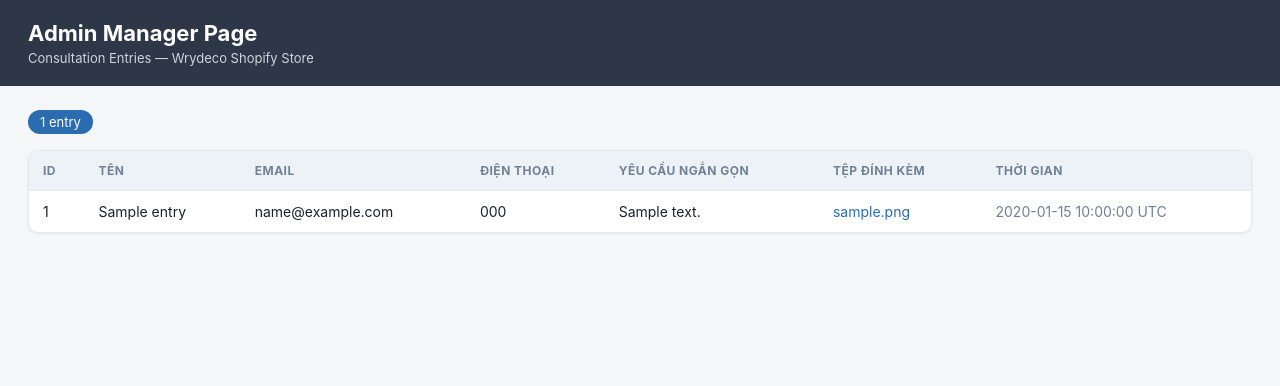
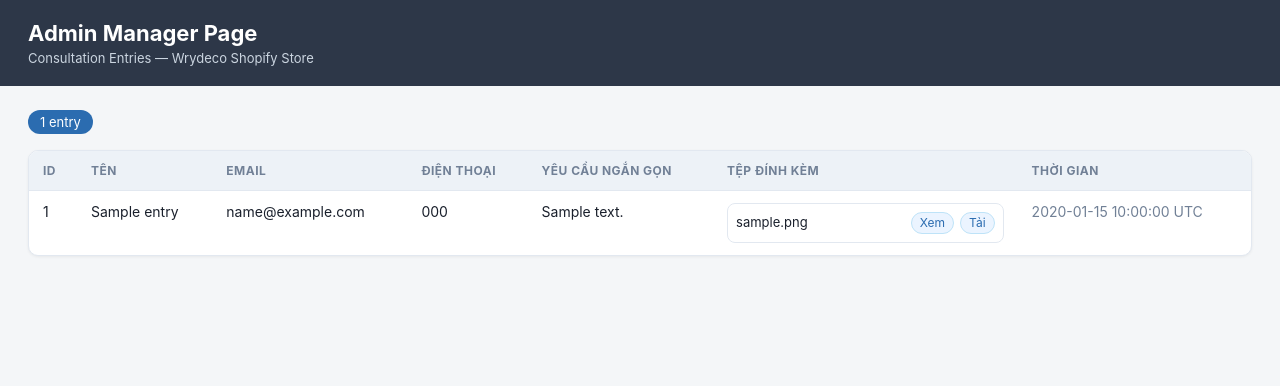
Before and after one commit to codevcn/wrydeco-temp-server, a FastAPI app: page /admin in a window 1280 px wide. Shown: the top 386 px of the page. Run offline with FastAPI, Linux system fonts and the light colour scheme; tables that the repository leaves empty hold one stand-in row (values such as "Sample post").

Commit message:
fix "TEP DINH KEM" column display multi files

```diff
--- a/src/main.py
+++ b/src/main.py
@@ -1,11 +1,14 @@
 """FastAPI server for storing Shopify store Consultation Entries."""
+
+import mimetypes
 import uuid
 from datetime import datetime, timezone
 from pathlib import Path
+from urllib.parse import quote
 
-from fastapi import Depends, FastAPI, File, Form, Request, UploadFile
+from fastapi import Depends, FastAPI, File, Form, HTTPException, Request, UploadFile
 from fastapi.middleware.cors import CORSMiddleware
-from fastapi.responses import HTMLResponse, JSONResponse
+from fastapi.responses import FileResponse, HTMLResponse, JSONResponse
 from fastapi.staticfiles import StaticFiles
 from fastapi.templating import Jinja2Templates
 from sqlalchemy.orm import Session
@@ -15,18 +18,17 @@ from .database import ConsultationEntry, ConsultationFile, get_db, init_db
 
 app = FastAPI(title="Wrydeco Shopify Consultation Server")
 
-# Cho phép MỌI origin gửi request đến (public API).
 app.add_middleware(
     CORSMiddleware,
-    allow_origins=["*"],      # mọi domain
-    allow_credentials=False,  # phải False khi allow_origins = "*"
-    allow_methods=["*"],      # mọi HTTP method
-    allow_headers=["*"],      # mọi header
+    allow_origins=["*"],
+    allow_credentials=False,
+    allow_methods=["*"],
+    allow_headers=["*"],
 )
 
 templates = Jinja2Templates(directory=str(TEMPLATES_DIR))
 
-# Serve uploaded files so the admin table can link/preview them.
+# Vẫn giữ static route để có thể truy cập trực tiếp file nếu cần.
 app.mount("/uploads", StaticFiles(directory=str(UPLOAD_DIR)), name="uploads")
 
 
@@ -37,7 +39,6 @@ def on_startup() -> None:
 
 @app.get("/api/health")
 def healthcheck() -> JSONResponse:
-    """Healthcheck endpoint."""
     return JSONResponse(
         {
             "message": "Shopify Server responses Hello!!!",
@@ -46,19 +47,50 @@ def healthcheck() -> JSONResponse:
     )
 
 
+def _safe_uploaded_path(stored_file_name: str) -> Path:
+    """
+    Trả về đường dẫn file upload an toàn.
+    Chặn path traversal kiểu ../../etc/passwd.
+    """
+    upload_root = UPLOAD_DIR.resolve()
+    file_path = (UPLOAD_DIR / stored_file_name).resolve()
+
+    try:
+        file_path.relative_to(upload_root)
+    except ValueError:
+        raise HTTPException(status_code=400, detail="Invalid file path.")
+
+    if not file_path.exists() or not file_path.is_file():
+        raise HTTPException(status_code=404, detail="File not found.")
+
+    return file_path
+
+
+def _content_disposition(disposition: str, filename: str) -> str:
+    """
+    Tạo Content-Disposition an toàn, hỗ trợ tên file tiếng Việt.
+    """
+    safe_ascii = filename.encode("ascii", "ignore").decode().replace('"', "")
+    if not safe_ascii:
+        safe_ascii = "file"
+
+    encoded = quote(filename)
+    return f"{disposition}; filename=\"{safe_ascii}\"; filename*=UTF-8''{encoded}"
+
+
 @app.post("/api/consultations")
 async def create_consultation(
     name: str = Form(...),
     email: str = Form(...),
     phone: str = Form(...),
     message: str = Form(...),
-    files: list[UploadFile] = File(default=[]),
+    # Field chuẩn: files
+    files: list[UploadFile] | None = File(default=None),
+    # Field dự phòng: file
+    # Dùng để tránh lỗi nếu frontend cũ đang gửi name="file"
+    legacy_files: list[UploadFile] | None = File(default=None, alias="file"),
     db: Session = Depends(get_db),
 ) -> JSONResponse:
-    """Receive a FormData submission from the browser and store it.
-
-    The `files` field is optional and may contain multiple images/files.
-    """
     entry = ConsultationEntry(
         name=name,
         email=email,
@@ -66,15 +98,23 @@ async def create_consultation(
         message=message,
     )
 
-    # Persist each uploaded file to disk with a unique name and link it.
-    for upload in files:
+    upload_items: list[UploadFile] = []
+    if files:
+        upload_items.extend(files)
+    if legacy_files:
+        upload_items.extend(legacy_files)
+
+    for upload in upload_items:
         if not upload.filename:
-            continue  # skip empty file parts
-        suffix = Path(upload.filename).suffix
+            continue
+
+        suffix = Path(upload.filename).suffix.lower()
         stored_file_name = f"{uuid.uuid4().hex}{suffix}"
         dest = UPLOAD_DIR / stored_file_name
+
         content = await upload.read()
         dest.write_bytes(content)
+
         entry.files.append(
             ConsultationFile(
                 file_name=upload.filename,
@@ -99,12 +139,75 @@ async def create_consultation(
 
 @app.get("/admin", response_class=HTMLResponse)
 def admin_page(request: Request, db: Session = Depends(get_db)) -> HTMLResponse:
-    """Render the Admin Manager Page listing all stored entries."""
     entries = (
-        db.query(ConsultationEntry)
-        .order_by(ConsultationEntry.created_at.desc())
-        .all()
+        db.query(ConsultationEntry).order_by(ConsultationEntry.created_at.desc()).all()
     )
+
     return templates.TemplateResponse(
-        "admin.html", {"request": request, "entries": entries}
+        "admin.html",
+        {
+            "request": request,
+            "entries": entries,
+        },
     )
+
+
+@app.get("/admin/files/{file_id}/view")
+def view_uploaded_file(file_id: int, db: Session = Depends(get_db)) -> FileResponse:
+    """
+    Mở file trong tab mới.
+    Ảnh/video/pdf sẽ được browser preview nếu hỗ trợ.
+    """
+    file_record = (
+        db.query(ConsultationFile).filter(ConsultationFile.id == file_id).first()
+    )
+
+    if not file_record:
+        raise HTTPException(status_code=404, detail="File record not found.")
+
+    file_path = _safe_uploaded_path(file_record.stored_file_name)
+
+    media_type, _ = mimetypes.guess_type(str(file_path))
+    if not media_type:
+        media_type = "application/octet-stream"
+
+    return FileResponse(
+        path=file_path,
+        media_type=media_type,
+        headers={
+            "Content-Disposition": _content_disposition(
+                "inline",
+                file_record.file_name or file_record.stored_file_name,
+            )
+        },
+    )
+
+
+@app.get("/admin/files/{file_id}/download")
+def download_uploaded_file(file_id: int, db: Session = Depends(get_db)) -> FileResponse:
+    """
+    Tải file về máy với tên gốc.
+    """
+    file_record = (
+        db.query(ConsultationFile).filter(ConsultationFile.id == file_id).first()
+    )
+
+    if not file_record:
+        raise HTTPException(status_code=404, detail="File record not found.")
+
+    file_path = _safe_uploaded_path(file_record.stored_file_name)
+
+    media_type, _ = mimetypes.guess_type(str(file_path))
+    if not media_type:
+        media_type = "application/octet-stream"
+
+    return FileResponse(
+        path=file_path,
+        media_type=media_type,
+        headers={
+            "Content-Disposition": _content_disposition(
+                "attachment",
+                file_record.file_name or file_record.stored_file_name,
+            )
+        },
+    )
--- a/src/templates/admin.html
+++ b/src/templates/admin.html
@@ -1,9 +1,10 @@
-<!DOCTYPE html>
+<!doctype html>
 <html lang="vi">
   <head>
     <meta charset="UTF-8" />
     <meta name="viewport" content="width=device-width, initial-scale=1.0" />
     <title>Admin Manager Page</title>
+
     <style>
       :root {
         --bg: #f4f6f8;
@@ -12,23 +13,45 @@
         --text: #1a202c;
         --muted: #718096;
         --accent: #2b6cb0;
+        --accent-soft: #ebf4ff;
         --head: #2d3748;
+        --danger: #c53030;
       }
-    * { box-sizing: border-box; }
+
+      * {
+        box-sizing: border-box;
+      }
+
       body {
         margin: 0;
-      font-family: -apple-system, BlinkMacSystemFont, "Segoe UI", Roboto, Arial, sans-serif;
+        font-family:
+          -apple-system, BlinkMacSystemFont, "Segoe UI", Roboto, Arial,
+          sans-serif;
         background: var(--bg);
         color: var(--text);
       }
+
       header {
         background: var(--head);
         color: #fff;
         padding: 20px 28px;
       }
-    header h1 { margin: 0; font-size: 22px; }
-    header p { margin: 4px 0 0; color: #cbd5e0; font-size: 13px; }
-    main { padding: 24px 28px; }
+
+      header h1 {
+        margin: 0;
+        font-size: 22px;
+      }
+
+      header p {
+        margin: 4px 0 0;
+        color: #cbd5e0;
+        font-size: 13px;
+      }
+
+      main {
+        padding: 24px 28px;
+      }
+
       .toolbar {
         display: flex;
         justify-content: space-between;
@@ -37,6 +60,7 @@
         flex-wrap: wrap;
         gap: 8px;
       }
+
       .count-badge {
         background: var(--accent);
         color: #fff;
@@ -44,44 +68,124 @@
         padding: 4px 12px;
         font-size: 13px;
       }
+
       .table-wrap {
         background: var(--card);
         border: 1px solid var(--border);
         border-radius: 10px;
         overflow-x: auto;
-      box-shadow: 0 1px 3px rgba(0,0,0,.06);
+        box-shadow: 0 1px 3px rgba(0, 0, 0, 0.06);
       }
-    table { width: 100%; border-collapse: collapse; min-width: 900px; }
+
+      table {
+        width: 100%;
+        border-collapse: collapse;
+        min-width: 1100px;
+      }
+
       thead th {
         background: #edf2f7;
         text-align: left;
         padding: 12px 14px;
         font-size: 12px;
         text-transform: uppercase;
-      letter-spacing: .04em;
+        letter-spacing: 0.04em;
         color: var(--muted);
         border-bottom: 1px solid var(--border);
         white-space: nowrap;
       }
+
       tbody td {
         padding: 12px 14px;
         border-bottom: 1px solid var(--border);
         font-size: 14px;
         vertical-align: top;
       }
-    tbody tr:last-child td { border-bottom: none; }
-    tbody tr:hover { background: #f7fafc; }
-    .msg-cell { max-width: 320px; white-space: pre-wrap; }
-    a.file-link { color: var(--accent); text-decoration: none; }
-    a.file-link:hover { text-decoration: underline; }
+
+      tbody tr:last-child td {
+        border-bottom: none;
+      }
+
+      tbody tr:hover {
+        background: #f7fafc;
+      }
+
+      .msg-cell {
+        max-width: 320px;
+        white-space: pre-wrap;
+      }
+
+      .files-cell {
+        min-width: 260px;
+        max-width: 360px;
+      }
+
+      .file-list {
+        list-style: none;
+        margin: 0;
+        padding: 0;
+        display: flex;
+        flex-direction: column;
+        gap: 8px;
+      }
+
+      .file-item {
+        display: flex;
+        align-items: center;
+        gap: 8px;
+        flex-wrap: wrap;
+        padding: 8px;
+        border: 1px solid var(--border);
+        border-radius: 8px;
+        background: #fff;
+      }
+
+      .file-name {
+        flex: 1 1 160px;
+        min-width: 0;
+        color: var(--text);
+        font-size: 13px;
+        line-height: 1.35;
+        word-break: break-word;
+      }
+
+      .file-actions {
+        display: inline-flex;
+        gap: 6px;
+        flex-shrink: 0;
+      }
+
+      .file-btn {
+        display: inline-flex;
+        align-items: center;
+        justify-content: center;
+        padding: 4px 8px;
+        border-radius: 999px;
+        font-size: 12px;
+        line-height: 1;
+        text-decoration: none;
+        color: var(--accent);
+        background: var(--accent-soft);
+        border: 1px solid #bee3f8;
+        white-space: nowrap;
+      }
+
+      .file-btn:hover {
+        text-decoration: underline;
+      }
+
       .empty {
         padding: 40px;
         text-align: center;
         color: var(--muted);
       }
-    .muted { color: var(--muted); }
+
+      .muted {
+        color: var(--muted);
+      }
     </style>
   </head>
+
   <body>
     <header>
       <h1>Admin Manager Page</h1>
@@ -90,7 +194,9 @@
 
     <main>
       <div class="toolbar">
-      <span class="count-badge">{{ entries|length }} entr{{ 'y' if entries|length == 1 else 'ies' }}</span>
+        <span class="count-badge">
+          {{ entries|length }} entr{{ 'y' if entries|length == 1 else 'ies' }}
+        </span>
       </div>
 
       <div class="table-wrap">
@@ -107,6 +213,7 @@
               <th>Thời gian</th>
             </tr>
           </thead>
+
           <tbody>
             {% for e in entries %}
             <tr>
@@ -115,18 +222,44 @@
               <td>{{ e.email }}</td>
               <td>{{ e.phone }}</td>
               <td class="msg-cell">{{ e.message }}</td>
-            <td>
-              {% if e.files %}
+
+              <td class="files-cell">
+                {% if e.files and e.files|length > 0 %}
+                <ul class="file-list">
                   {% for f in e.files %}
-                  <a class="file-link" href="/uploads/{{ f.stored_file_name }}" target="_blank" rel="noopener">
+                  <li class="file-item">
+                    <span class="file-name">
                       {{ f.file_name or f.stored_file_name }}
-                  </a>{% if not loop.last %}<br />{% endif %}
+                    </span>
+
+                    <span class="file-actions">
+                      <a
+                        class="file-btn"
+                        href="/admin/files/{{ f.id }}/view"
+                        target="_blank"
+                        rel="noopener"
+                      >
+                        Xem
+                      </a>
+
+                      <a
+                        class="file-btn"
+                        href="/admin/files/{{ f.id }}/download"
+                      >
+                        Tải
+                      </a>
+                    </span>
+                  </li>
                   {% endfor %}
+                </ul>
                 {% else %}
                 <span class="muted">&mdash;</span>
                 {% endif %}
               </td>
-            <td class="muted">{{ e.created_at.strftime('%Y-%m-%d %H:%M:%S') }} UTC</td>
+
+              <td class="muted">
+                {{ e.created_at.strftime('%Y-%m-%d %H:%M:%S') }} UTC
+              </td>
             </tr>
             {% endfor %}
           </tbody>
```
Also changed, not shown: 1 other file. Lines whose indentation alone changed are shown as unchanged.
